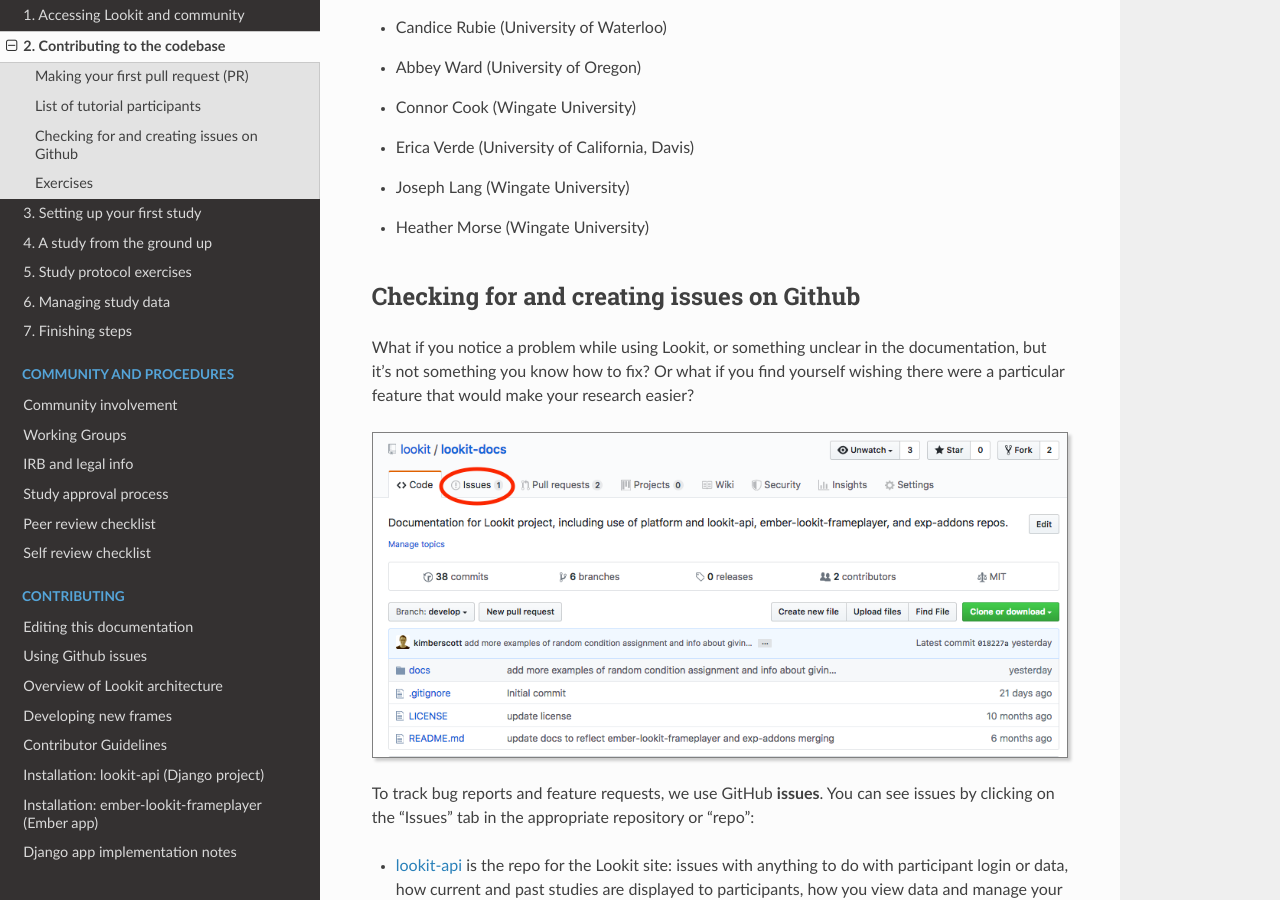
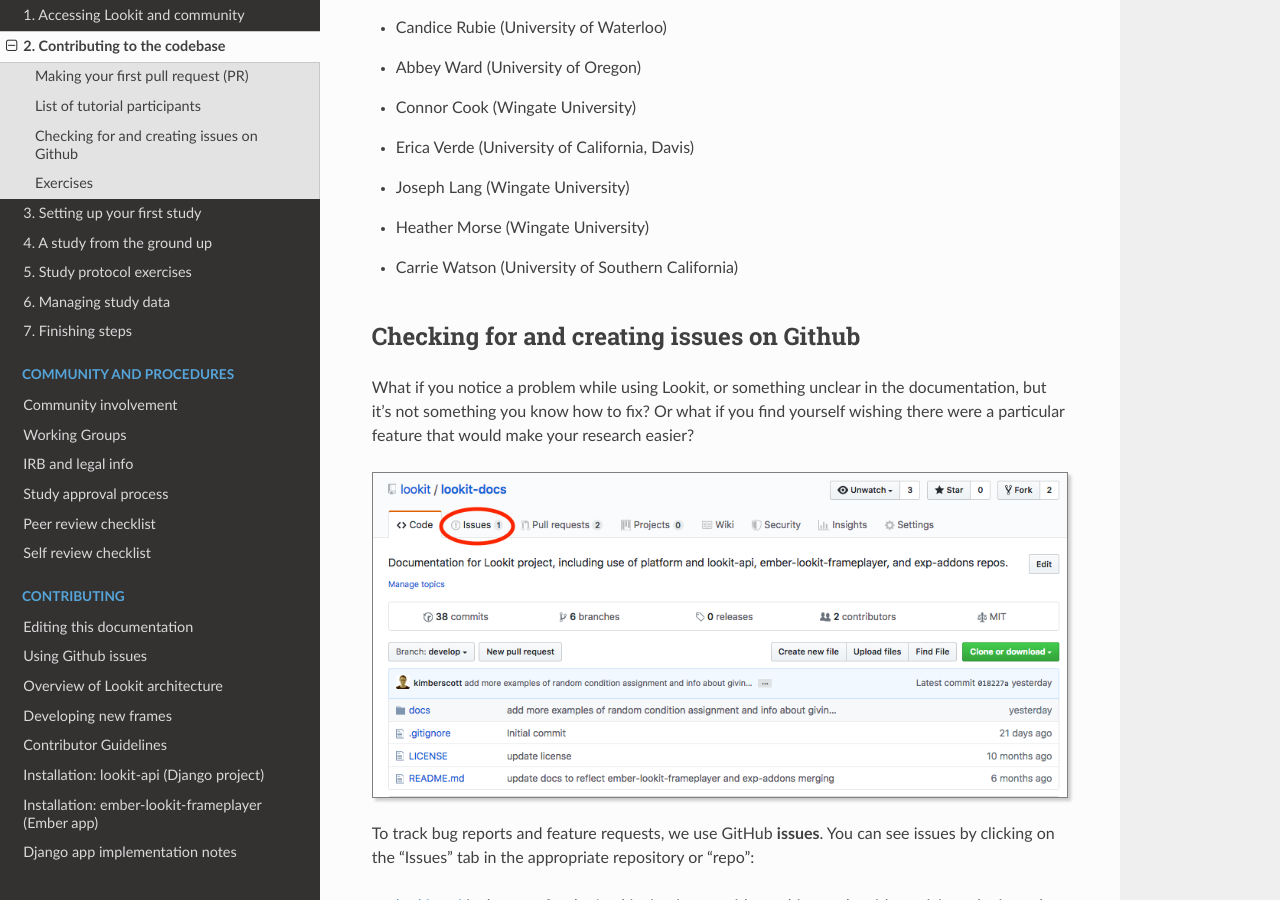
Before and after one commit to lookit/lookit-docs, a Sphinx documentation site: the page built from docs/source/tutorial-contributing.rst, in a window 1280 px wide and 900 px high, scrolled down 9553 px. Built offline with Sphinx 7.4.7 and the Read the Docs theme 2.0.0, drawn with Linux system fonts in a browser that asks for light colours.

Commit message:
Update tutorial-contributing.rst
Added myself to tutorial list

```diff
--- a/docs/source/tutorial-contributing.rst
+++ b/docs/source/tutorial-contributing.rst
@@ -202,6 +202,7 @@
 - Erica Verde (University of California, Davis)
 - Joseph Lang (Wingate University)
 - Heather Morse (Wingate University)
+- Carrie Watson (University of Southern California)
 
 .. _Github issues overview:
 
```
